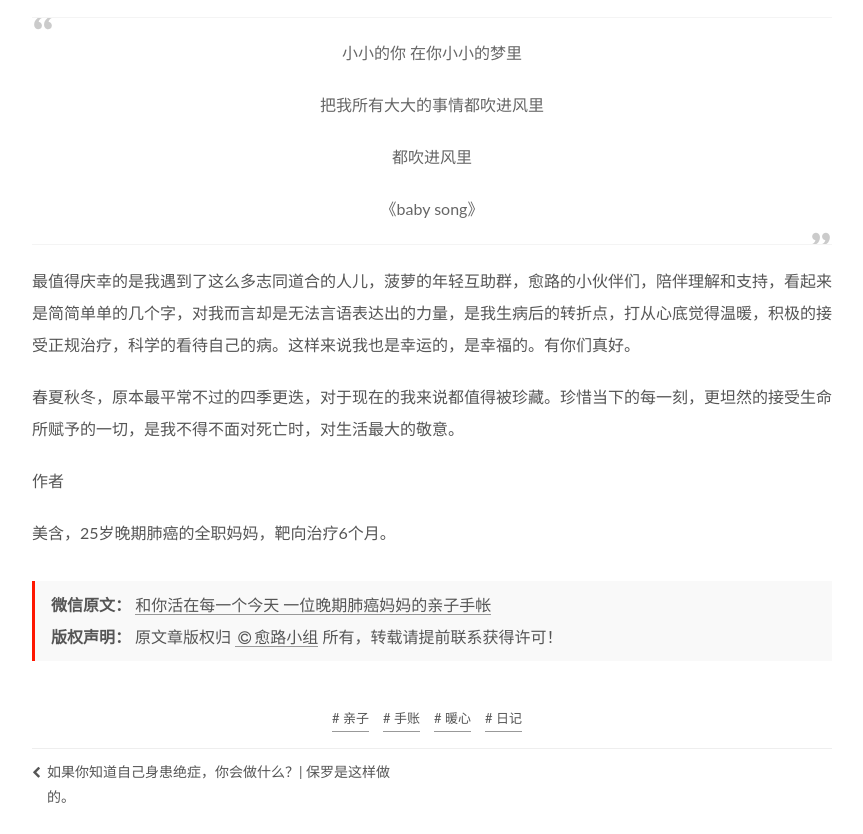
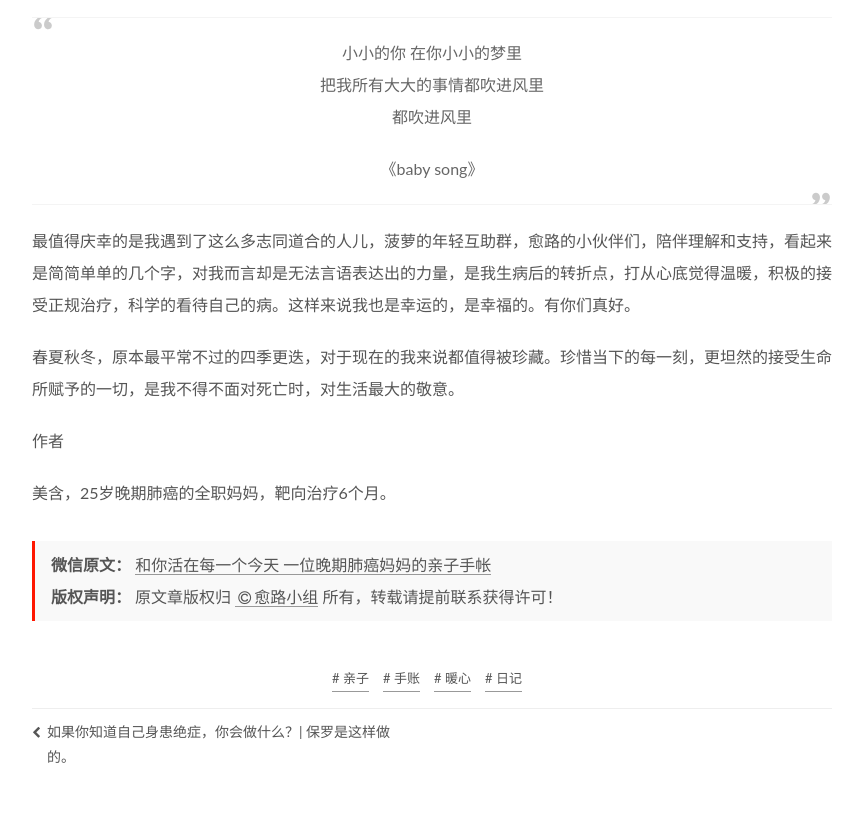
Before and after one commit to yulu921/yulu921.github.io, a plain HTML site: page techo_from_a_mother/index.html in a window 1280 px wide. Shown: the part 8102-8936 px from the top of the page, without its empty margins (208-1071 px from the left). Drawn offline with nearby package versions, Linux system fonts and the light colour scheme; a script that the page names is missing.

Commit message:
Site updated: 2018-11-21 16:09:46

```diff
--- a/sitemap.xml
+++ b/sitemap.xml
@@ -4,7 +4,7 @@
   <url>
     <loc>https://yulu921.github.io/techo_from_a_mother/</loc>
 
-    <lastmod>2018-11-21T07:55:50.000Z</lastmod>
+    <lastmod>2018-11-21T08:09:15.000Z</lastmod>
 
   </url>
 
--- a/techo_from_a_mother/index.html
+++ b/techo_from_a_mother/index.html
@@ -145,7 +145,7 @@
 <meta property="og:image" content="https://upload-images.jianshu.io/upload_images/13612800-15682471ec105f51?imageMogr2/auto-orient/strip%7CimageView2/2/w/1000/format/webp">
 <meta property="og:image" content="https://upload-images.jianshu.io/upload_images/13612800-2782eb8257e25146?imageMogr2/auto-orient/strip%7CimageView2/2/w/1000/format/webp">
 <meta property="og:image" content="https://upload-images.jianshu.io/upload_images/13612800-ef6f07a28ebd6005?imageMogr2/auto-orient/strip%7CimageView2/2/w/1000/format/webp">
-<meta property="og:updated_time" content="2018-11-21T07:55:50.000Z">
+<meta property="og:updated_time" content="2018-11-21T08:09:15.000Z">
 <meta name="twitter:card" content="summary">
 <meta name="twitter:title" content="和你活在每一个今天 一位晚期肺癌妈妈的亲子手帐">
 <meta name="twitter:description" content="不问未来的路有多长，爱是我们最好的武器">
@@ -547,9 +547,7 @@
 <p>生命最珍贵的时刻有我儿子陪着我，我真的好幸运，好幸福。每天在儿子可爱的起床气中醒来，每天在儿子身边闻着他的味道入睡。昨晚睡觉时，迷迷糊糊醒来，无意的翻了下身，离tata远了点，没想到他立马朝我爬过来，贴在我的身边继续睡。心里好暖，好幸福。</p>
 <p>一直都在看一些儿童心理的书籍，明白妈妈在孩子生命中的地位有多么宝贵和无法代替。我一直是一个很”在意”的人，我希望我的tata可以获得足够的母爱，足够的安全感，因为我知道，我付出的一切，在他长大成人的道路上，都可以让他有所获益。</p>
 <p><img src="https://upload-images.jianshu.io/upload_images/13612800-ef6f07a28ebd6005?imageMogr2/auto-orient/strip%7CimageView2/2/w/1000/format/webp" alt=""></p>
-<blockquote class="blockquote-center"><p>小小的你 在你小小的梦里</p>
-<p>把我所有大大的事情都吹进风里</p>
-<p>都吹进风里</p>
+<blockquote class="blockquote-center"><p>小小的你 在你小小的梦里<br>把我所有大大的事情都吹进风里<br>都吹进风里</p>
 <p>《baby song》</p>
 </blockquote>
 <p>最值得庆幸的是我遇到了这么多志同道合的人儿，菠萝的年轻互助群，愈路的小伙伴们，陪伴理解和支持，看起来是简简单单的几个字，对我而言却是无法言语表达出的力量，是我生病后的转折点，打从心底觉得温暖，积极的接受正规治疗，科学的看待自己的病。这样来说我也是幸运的，是幸福的。有你们真好。</p>
```
